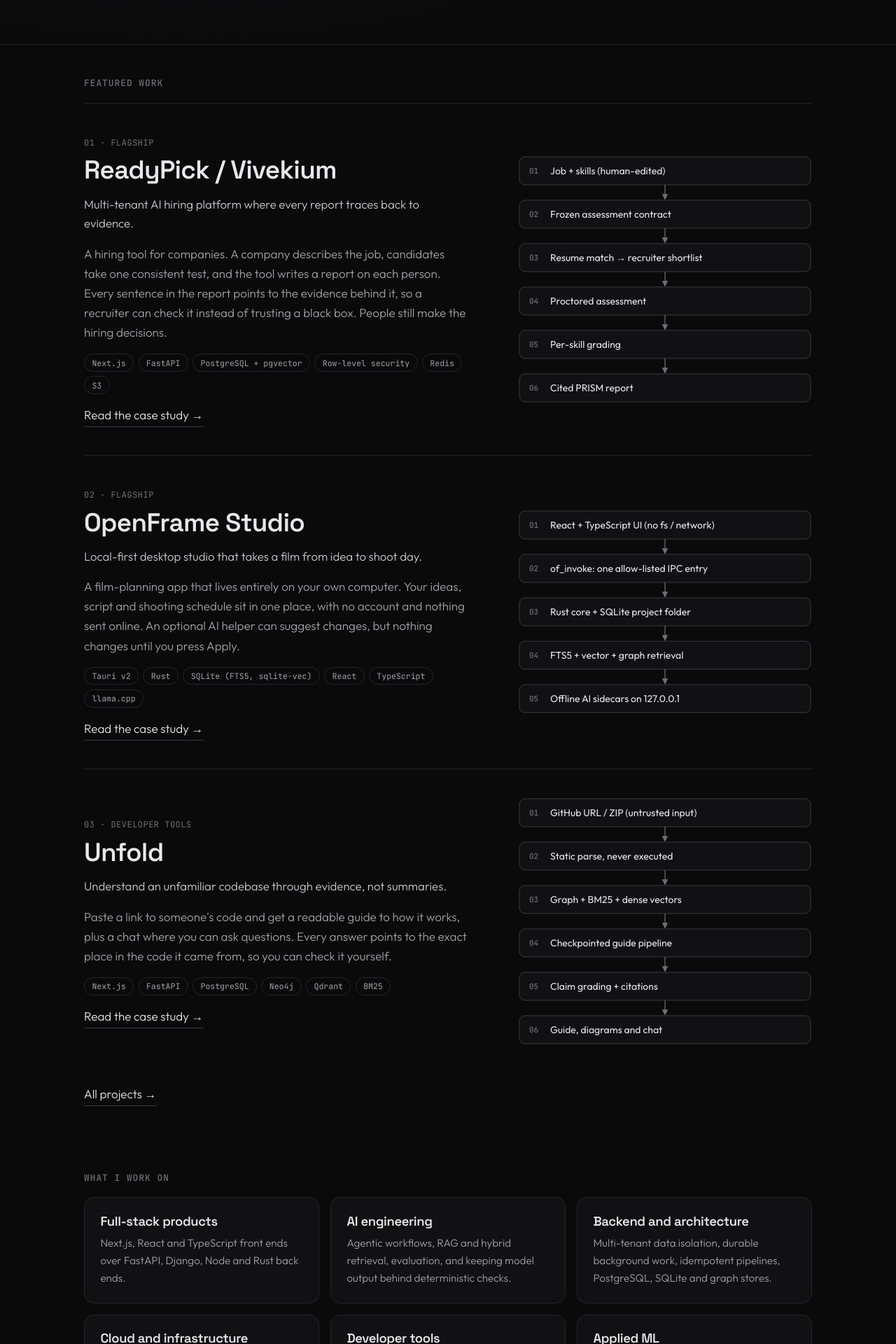
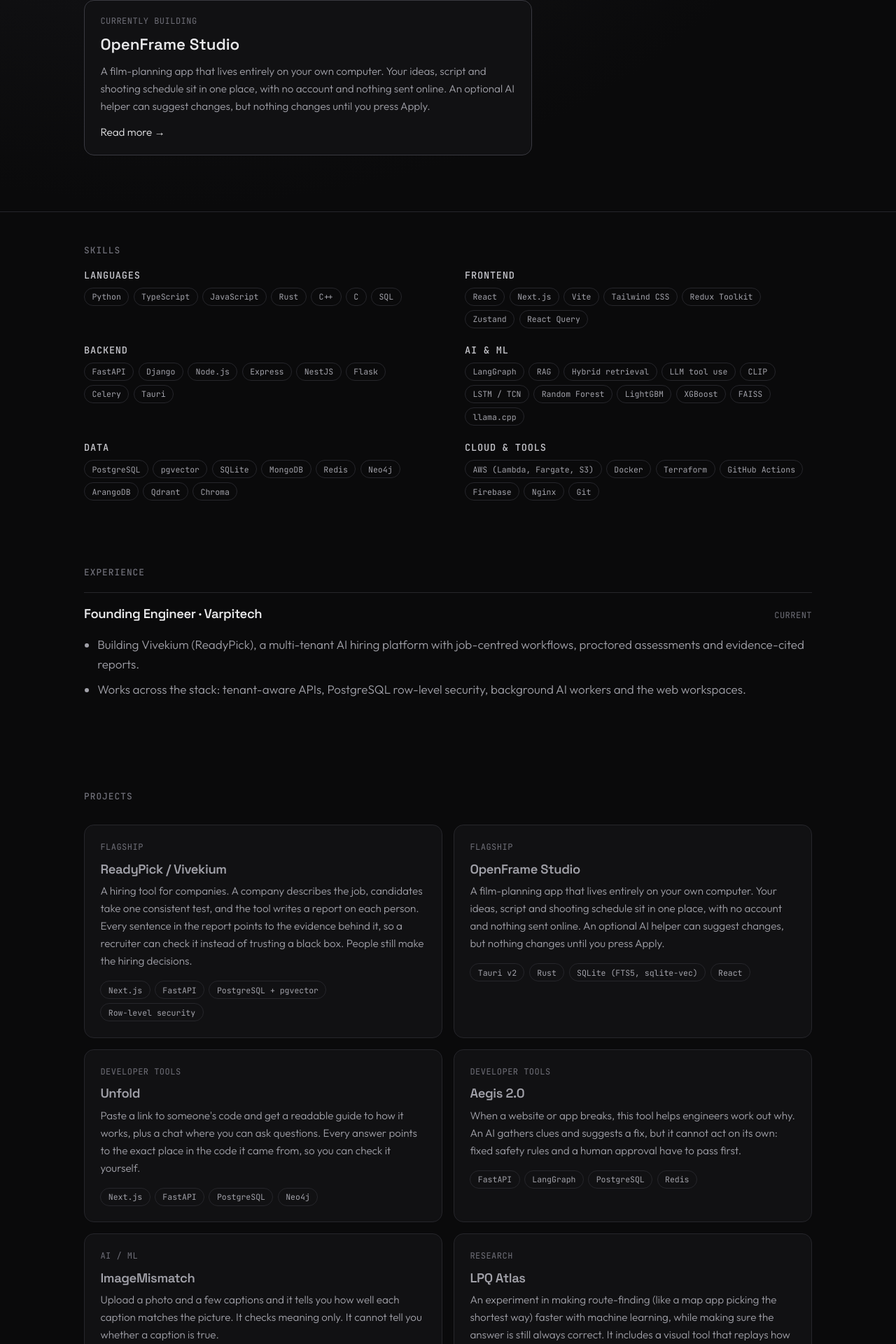
Before and after one commit to Saravankumar25/saravankumar25.github.io, a React (Vite) app: page / in a window 1280 px wide. Shown: the part 580-2500 px from the top of the page at 70% size. Built offline with nearby package versions, Linux system fonts and the light colour scheme.

Commit message:
Restructure home page: skills, experience, project cards, OpenFrame spotlight; remove exact dates

```diff
--- a/src/data/site.ts
+++ b/src/data/site.ts
@@ -28,3 +28,12 @@
   { title: "IoT Based Smart Onion Base Storage System with RFID and 5G Connectivity", note: "", slug: "" },
   { title: "IoT-Based Multi-Layer Urine Analysis for Early Kidney Disease Detection", note: "", slug: "" },
 ];
+
+export const skills: { group: string; items: string[] }[] = [
+  { group: "Languages", items: ["Python", "TypeScript", "JavaScript", "Rust", "C++", "C", "SQL"] },
+  { group: "Frontend", items: ["React", "Next.js", "Vite", "Tailwind CSS", "Redux Toolkit", "Zustand", "React Query"] },
+  { group: "Backend", items: ["FastAPI", "Django", "Node.js", "Express", "NestJS", "Flask", "Celery", "Tauri"] },
+  { group: "AI & ML", items: ["LangGraph", "RAG", "Hybrid retrieval", "LLM tool use", "CLIP", "LSTM / TCN", "Random Forest", "LightGBM", "XGBoost", "FAISS", "llama.cpp"] },
+  { group: "Data", items: ["PostgreSQL", "pgvector", "SQLite", "MongoDB", "Redis", "Neo4j", "ArangoDB", "Qdrant", "Chroma"] },
+  { group: "Cloud & tools", items: ["AWS (Lambda, Fargate, S3)", "Docker", "Terraform", "GitHub Actions", "Firebase", "Nginx", "Git"] },
+];
--- a/src/pages/About.tsx
+++ b/src/pages/About.tsx
@@ -1,4 +1,4 @@
-import { capabilities, experience } from "../data/site";
+import { capabilities, experience, skills } from "../data/site";
 import { useTitle } from "../hooks";
 
 export default function About() {
@@ -6,11 +6,10 @@
   return (
     <section className="wrap page">
       <p className="eyebrow">About</p>
-      <h1>Product-focused engineering, from data model to interface.</h1>
+      <h1>I build products end to end.</h1>
       <p className="lead">
         I am a software engineer and the Founding Engineer at Varpitech. I design and build full-stack applications,
-        AI systems, agentic workflows, developer tools and applied machine-learning solutions, and I care most about
-        the parts that make them trustworthy: clear boundaries, verifiable output and honest limits.
+        AI systems, agentic workflows, developer tools and applied machine-learning solutions.
       </p>
 
       <h2 className="section">Capabilities</h2>
@@ -19,6 +18,16 @@
           <div className="card" key={c.title}>
             <h3>{c.title}</h3>
             <p>{c.text}</p>
+          </div>
+        ))}
+      </div>
+
+      <h2 className="section">Skills</h2>
+      <div className="skills">
+        {skills.map((g) => (
+          <div className="skill-group" key={g.group}>
+            <h3>{g.group}</h3>
+            <span className="tags">{g.items.map((i) => <i key={i}>{i}</i>)}</span>
           </div>
         ))}
       </div>
--- a/src/pages/Home.tsx
+++ b/src/pages/Home.tsx
@@ -1,15 +1,17 @@
 import { Link } from "react-router-dom";
-import Flow from "../components/Flow";
 import Reveal from "../components/Reveal";
 import { config } from "../config";
 import { plain, projects } from "../data/projects";
-import { capabilities, experience, papers } from "../data/site";
+import { experience, papers, skills } from "../data/site";
 import { useTitle } from "../hooks";
 import { getPosts } from "./Journal";
 
+// Order on the home page: the three headline products first, then a few more.
+const shown = ["vivekium", "openframe", "unfold", "aegis", "imagemismatch", "lpq-atlas"]
+  .map((s) => projects.find((p) => p.slug === s)!);
+
 export default function Home() {
   useTitle();
-  const featured = projects.filter((p) => p.featured);
   const posts = getPosts().slice(0, 3);
   return (
     <>
@@ -19,63 +21,68 @@
           <h1>{config.name}</h1>
           <p className="role-line">{config.title}</p>
           <p className="lead">
-            I build full-stack products, AI systems and developer tools, and I put the effort into the parts that make
-            them trustworthy: evidence-backed output, strict boundaries around what a model may do, and honest limits.
+            I build full-stack products, AI systems and developer tools. Right now I'm building the hiring platform
+            Vivekium at Varpitech, and OpenFrame, a desktop studio for filmmakers.
           </p>
           <div className="actions">
             <Link className="btn" to="/projects">View projects</Link>
             <a className="btn ghost" href={config.github} target="_blank" rel="noopener noreferrer">GitHub</a>
             <a className="btn ghost" href={config.linkedin} target="_blank" rel="noopener noreferrer">LinkedIn</a>
           </div>
+          <Link to="/projects/openframe" className="spotlight">
+            <span className="mono">Currently building</span>
+            <strong>OpenFrame Studio</strong>
+            <span>{plain.openframe}</span>
+            <span className="more-inline">Read more →</span>
+          </Link>
         </div>
       </section>
 
       <section className="wrap block">
-        <h2 className="section">Featured work</h2>
-        {featured.map((p, i) => (
-          <Reveal key={p.slug} className="feature">
-            <div>
-              <span className="mono">0{i + 1} · {p.category}</span>
-              <h3>{p.name}</h3>
-              <p className="lead sm">{p.tagline}</p>
-              <p>{plain[p.slug]}</p>
-              <span className="tags">{p.stack.slice(0, 6).map((s) => <i key={s}>{s}</i>)}</span>
-              <Link className="more" to={`/projects/${p.slug}`}>Read the case study →</Link>
-            </div>
-            <Flow steps={p.flow} label={`${p.name} architecture flow`} />
-          </Reveal>
-        ))}
-        <Link className="more" to="/projects">All projects →</Link>
-      </section>
-
-      <section className="wrap block">
-        <h2 className="section">What I work on</h2>
-        <div className="grid3">
-          {capabilities.map((c) => (
-            <Reveal key={c.title} className="card">
-              <h3>{c.title}</h3>
-              <p>{c.text}</p>
+        <h2 className="section">Skills</h2>
+        <div className="skills">
+          {skills.map((g) => (
+            <Reveal key={g.group} className="skill-group">
+              <h3>{g.group}</h3>
+              <span className="tags">{g.items.map((i) => <i key={i}>{i}</i>)}</span>
             </Reveal>
           ))}
         </div>
       </section>
 
-      <section className="wrap block split">
-        <div>
+      <section className="wrap block">
         <h2 className="section">Experience</h2>
         {experience.map((e) => (
           <div className="role" key={e.role + e.org}>
             <div className="role-head"><h3>{e.role} · {e.org}</h3><span className="mono">{e.period}</span></div>
-              <p>{e.points[0]}</p>
+            <ul>{e.points.map((p) => <li key={p}>{p}</li>)}</ul>
           </div>
         ))}
-          <Link className="more" to="/about#experience">More about me →</Link>
-        </div>
-        <div>
+      </section>
+
+      <section className="wrap block">
+        <h2 className="section">Projects</h2>
+        <ul className="cards">
+          {shown.map((p) => (
+            <li key={p.slug}>
+              <Reveal className="fill">
+                <Link to={`/projects/${p.slug}`} className="card link">
+                  <span className="mono">{p.category}</span>
+                  <h3>{p.name}</h3>
+                  <p>{plain[p.slug]}</p>
+                  <span className="tags">{p.stack.slice(0, 4).map((s) => <i key={s}>{s}</i>)}</span>
+                </Link>
+              </Reveal>
+            </li>
+          ))}
+        </ul>
+        <Link className="more" to="/projects">All projects →</Link>
+      </section>
+
+      <section className="wrap block">
         <h2 className="section">Research</h2>
-          <p>{papers.length} accepted IEEE conference papers, with sessions scheduled for December 16 and 19, 2026.</p>
+        <p>{papers.length} papers accepted at IEEE conferences, on 5G network prediction and IoT systems.</p>
         <Link className="more" to="/research">See the papers →</Link>
-        </div>
       </section>
 
       {posts.length > 0 && (
--- a/src/pages/Research.tsx
+++ b/src/pages/Research.tsx
@@ -9,8 +9,7 @@
       <p className="eyebrow">Research</p>
       <h1>Accepted conference papers</h1>
       <p className="lead">
-        Three IEEE conference papers have been accepted. The conference sessions are scheduled for December 16 and
-        19, 2026, so none has been presented or published yet.
+        Three papers have been accepted at IEEE conferences. They have not been presented or published yet.
       </p>
       <ol className="papers">
         {papers.map((p) => (
--- a/src/pages/Resume.tsx
+++ b/src/pages/Resume.tsx
@@ -1,5 +1,5 @@
 import { config } from "../config";
-import { capabilities, experience } from "../data/site";
+import { experience, skills } from "../data/site";
 import { useTitle } from "../hooks";
 
 export default function Resume() {
@@ -31,7 +31,7 @@
 
       <h2 className="section">Skills</h2>
       <ul className="plain">
-        {capabilities.map((c) => <li key={c.title}><strong>{c.title}.</strong> {c.text}</li>)}
+        {skills.map((g) => <li key={g.group}><strong>{g.group}.</strong> {g.items.join(", ")}</li>)}
       </ul>
     </section>
   );
--- a/src/styles.css
+++ b/src/styles.css
@@ -97,6 +97,17 @@
 .filters button:hover { border-color: var(--line-strong); color: var(--text); }
 .filters button[aria-pressed="true"] { background: var(--text); color: var(--bg); border-color: var(--text); }
 
+/* home */
+.spotlight { display: grid; gap: .35rem; margin-top: 3rem; max-width: 640px; text-decoration: none; background: var(--surface); border: 1px solid var(--line-strong); border-radius: 14px; padding: 1.25rem 1.4rem; transition: border-color .2s, background .2s; }
+.spotlight:hover { border-color: var(--silver); background: var(--raised); }
+.spotlight strong { font-family: var(--font-head); font-size: 1.4rem; font-weight: 600; }
+.spotlight span:not(.mono):not(.more-inline) { color: var(--muted); font-size: .95rem; }
+.more-inline { color: var(--text); margin-top: .4rem; font-size: .95rem; }
+.skills { display: grid; grid-template-columns: repeat(2, 1fr); gap: 1.5rem 3rem; }
+.skill-group h3 { font-size: .85rem; font-family: var(--font-mono); text-transform: uppercase; letter-spacing: .06em; color: var(--silver); font-weight: 500; }
+.skill-group .tags { margin-top: .6rem; }
+.cards .fill, .cards .fill .card { height: 100%; }
+
 /* featured */
 .feature { display: grid; grid-template-columns: 1.1fr .9fr; gap: 2.5rem; align-items: center; padding: 2.5rem 0; border-top: 1px solid var(--line); }
 .feature h3 { font-size: clamp(1.6rem, 3.5vw, 2.3rem); margin: .4rem 0 .8rem; }
@@ -163,7 +174,7 @@
   .feature, .case-grid, .split { grid-template-columns: 1fr; }
   .feature .flow { justify-self: start; }
   .case-grid aside { position: static; }
-  .grid3, .cards { grid-template-columns: 1fr; }
+  .grid3, .cards, .skills { grid-template-columns: 1fr; }
 }
 @media (max-width: 720px) {
   .menu { display: block; }
```
Lines whose indentation alone changed are shown as unchanged.
